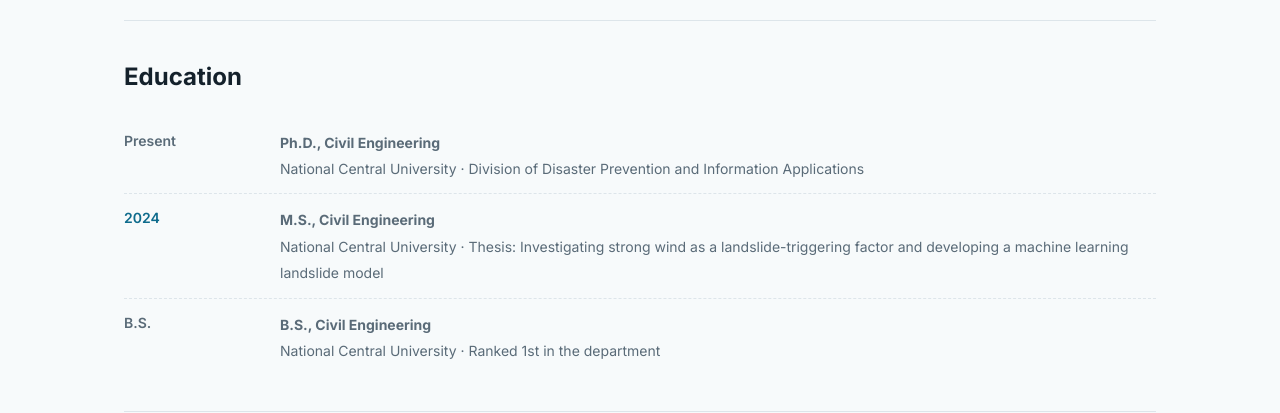
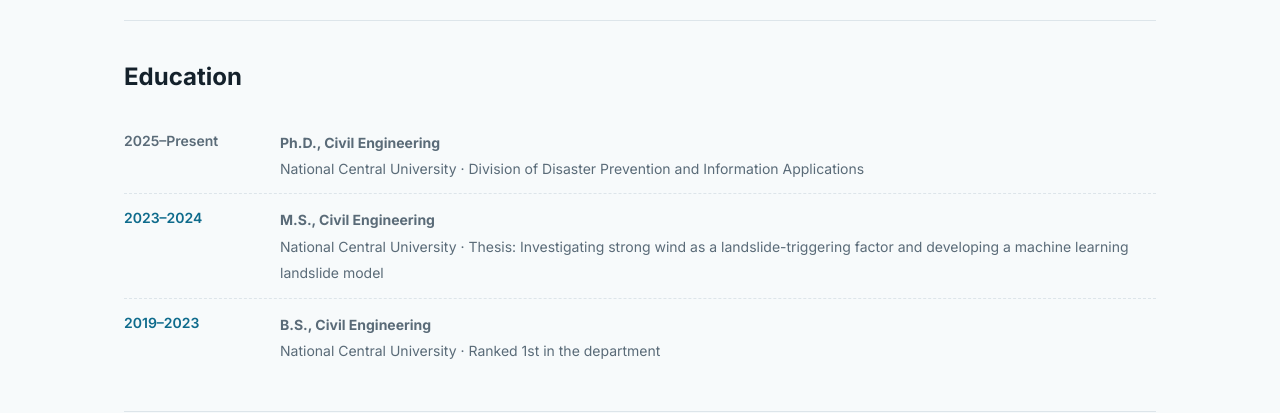
Before and after one commit to jui-yun-hsieh/.github.io, a plain HTML site: page index.html in a window 1280 px wide. Shown: the part 3060-3473 px from the top of the page. Drawn offline with Linux system fonts and the light colour scheme.

Commit message:
Add files via upload

```diff
--- a/index.html
+++ b/index.html
@@ -285,7 +285,7 @@
     <h2><span lang="en">Education</span><span lang="zh-Hant">學歷</span></h2>
     <ul class="timeline">
       <li>
-        <div class="when"><span lang="en">Present</span><span lang="zh-Hant">就讀中</span></div>
+        <div class="when"><span lang="en">2025–Present</span><span lang="zh-Hant">2025–迄今</span></div>
         <div>
           <b><span lang="en">Ph.D., Civil Engineering</span><span lang="zh-Hant">博士班，土木工程學系</span></b>
           <span lang="en">National Central University · Division of Disaster Prevention and Information Applications</span>
@@ -293,7 +293,7 @@
         </div>
       </li>
       <li>
-        <div class="when">2024</div>
+        <div class="when">2023–2024</div>
         <div>
           <b><span lang="en">M.S., Civil Engineering</span><span lang="zh-Hant">碩士，土木工程學系</span></b>
           <span lang="en">National Central University · Thesis: Investigating strong wind as a landslide-triggering factor and developing a machine learning landslide model</span>
@@ -301,7 +301,7 @@
         </div>
       </li>
       <li>
-        <div class="when"><span lang="en">B.S.</span><span lang="zh-Hant">學士</span></div>
+        <div class="when">2019–2023</div>
         <div>
           <b><span lang="en">B.S., Civil Engineering</span><span lang="zh-Hant">學士，土木工程學系</span></b>
           <span lang="en">National Central University · Ranked 1st in the department</span>
```
